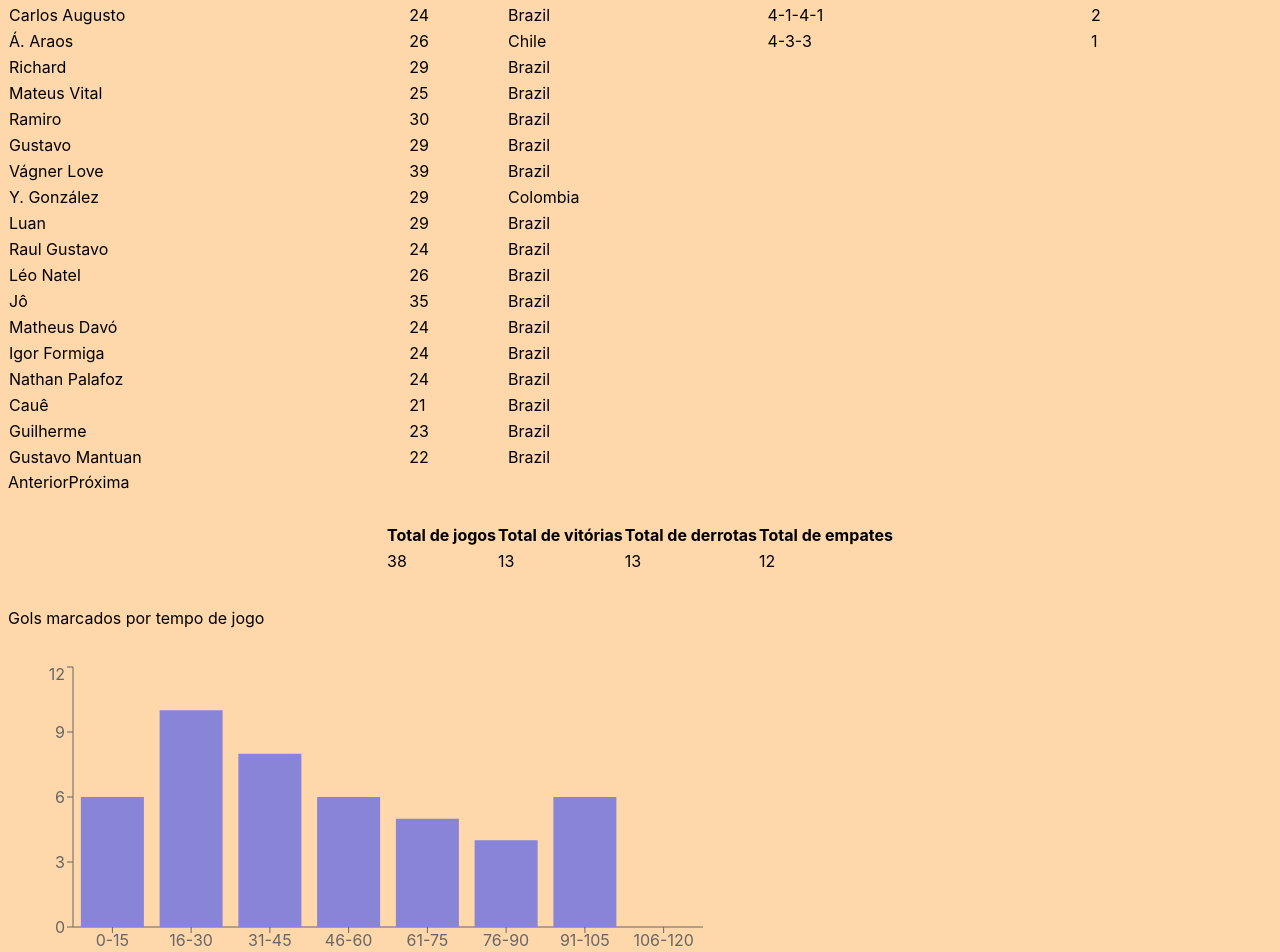
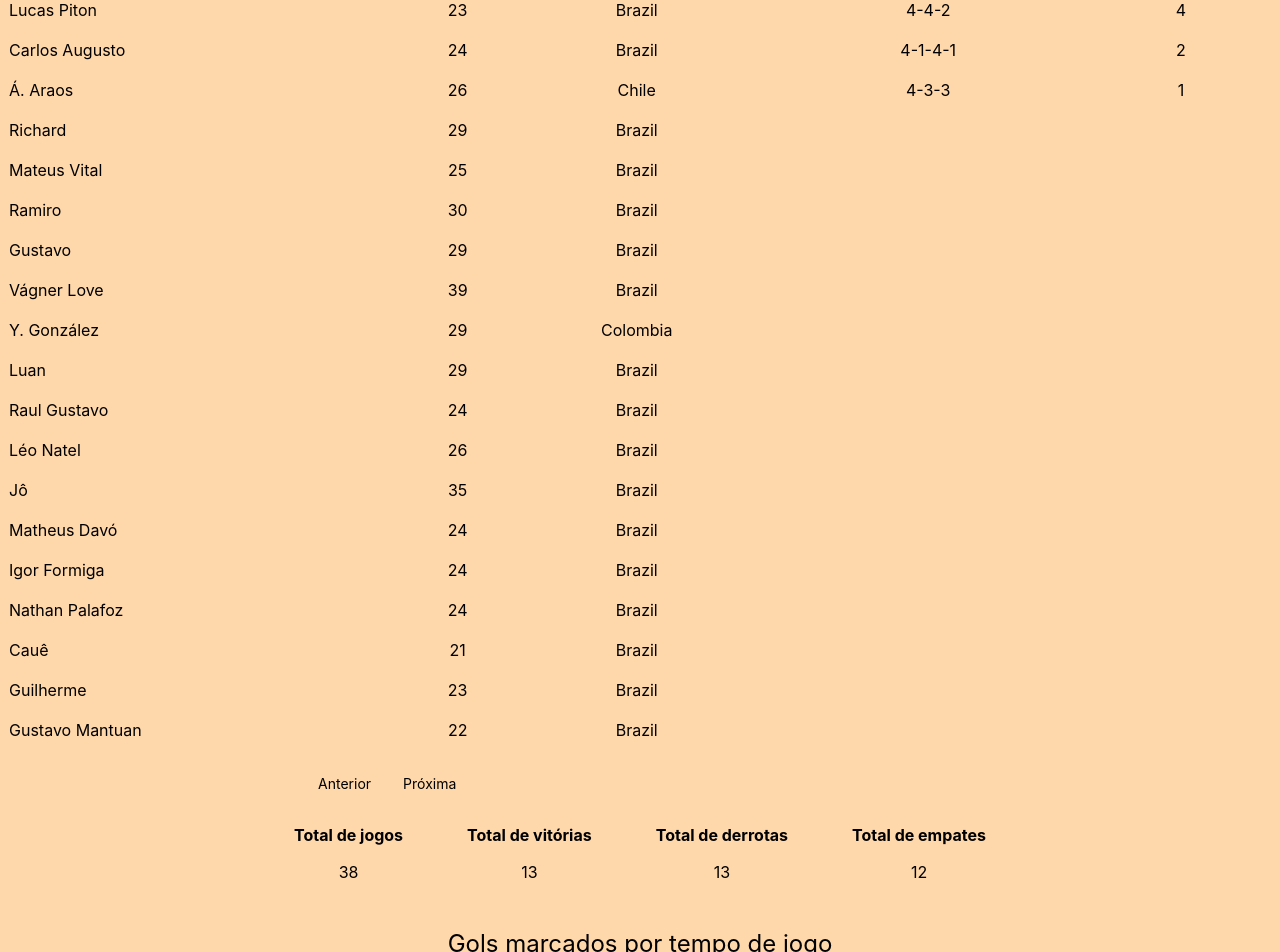
Before and after one commit to marcelo-oliveira-agamenon/footbool-api, a React (Create React App) app: page /club/1 in a window 1280 px wide. Shown: the part 560-1512 px from the top of the page. Built offline with nearby package versions, Linux system fonts and the light colour scheme; no server answers; sample sign-in values are in the browser's storage.

Commit message:
feat: protect routes

```diff
--- a/src/App.tsx
+++ b/src/App.tsx
@@ -1,18 +1,59 @@
-import { BrowserRouter as Router, Route, Routes } from 'react-router-dom';
+import {
+  BrowserRouter as Router,
+  Route,
+  Routes,
+  Navigate,
+} from 'react-router-dom';
 import Login from './pages/login';
 import Home from './pages/home';
 import Clubs from './pages/clubs';
 import Club from './pages/club';
 
+interface IProtectedRoute {
+  token: string;
+  children: JSX.Element;
+}
+
+const ProtectedRoute = ({ token, children }: IProtectedRoute) => {
+  if (!token) {
+    return <Navigate to="/" replace />;
+  }
+
+  return children;
+};
+
 function App() {
+  const tokenKey = localStorage.getItem('token_key') as string;
+
   return (
     <div className="bg-orange-200 w-full min-h-screen">
       <Router>
         <Routes>
           <Route path="/" element={<Login />} />
-          <Route path="/home" element={<Home />} />
-          <Route path="/club" element={<Clubs />} />
-          <Route path="/club/:id" element={<Club />} />
+          <Route
+            path="/home"
+            element={
+              <ProtectedRoute token={tokenKey}>
+                <Home />
+              </ProtectedRoute>
+            }
+          />
+          <Route
+            path="/club"
+            element={
+              <ProtectedRoute token={tokenKey}>
+                <Clubs />
+              </ProtectedRoute>
+            }
+          />
+          <Route
+            path="/club/:id"
+            element={
+              <ProtectedRoute token={tokenKey}>
+                <Club />
+              </ProtectedRoute>
+            }
+          />
         </Routes>
       </Router>
     </div>
--- a/src/pages/club/index.tsx
+++ b/src/pages/club/index.tsx
@@ -96,11 +96,11 @@ export default function Club() {
 
       {clubInfo ? (
         <section className="flex justify-between items-center py-2 px-5 bg-indigo-200 mx-2 rounded-lg my-8">
-          <h1>{clubInfo.team.name}</h1>
+          <h1 className="text-3xl font-bold">{clubInfo.team.name}</h1>
 
-          <h3>Liga: {clubInfo.league.name}</h3>
+          <h3 className="text-xl">Liga: {clubInfo.league.name}</h3>
 
-          <h5>Temporada: {clubInfo.league.season}</h5>
+          <h5 className="text-xl">Temporada: {clubInfo.league.season}</h5>
 
           <img src={clubInfo.team.logo} alt={clubInfo.team.name} />
         </section>
@@ -126,11 +126,11 @@ export default function Club() {
 
                   return (
                     <tr key={`${id}-${age}`}>
-                      <td>{name}</td>
+                      <td className="h-10 ">{name}</td>
 
-                      <td>{age}</td>
+                      <td className="h-10 text-center">{age}</td>
 
-                      <td>{nationality}</td>
+                      <td className="h-10 text-center">{nationality}</td>
                     </tr>
                   );
                 })
@@ -140,8 +140,9 @@ export default function Club() {
             </tbody>
           </table>
 
-          <div>
+          <div className="mt-6 flex justify-center gap-8">
             <button
+              className="text-sm"
               type="button"
               onClick={() => handleChangePage(false)}
               disabled={page === 1}
@@ -150,6 +151,7 @@ export default function Club() {
             </button>
 
             <button
+              className="text-sm"
               type="button"
               onClick={() => handleChangePage(true)}
               disabled={page === pageRange.current}
@@ -172,7 +174,10 @@ export default function Club() {
             <tbody>
               {clubInfo ? (
                 clubInfo.lineups.map((form, index) => (
-                  <tr key={`${index}-${form.formation}`}>
+                  <tr
+                    key={`${index}-${form.formation}`}
+                    className="h-10 text-center"
+                  >
                     <td>{form.formation}</td>
 
                     <td>{form.played}</td>
@@ -191,26 +196,34 @@ export default function Club() {
           <table>
             <thead>
               <tr>
-                <th>Total de jogos</th>
+                <th className="px-8">Total de jogos</th>
 
-                <th>Total de vitórias</th>
+                <th className="px-8">Total de vitórias</th>
 
-                <th>Total de derrotas</th>
+                <th className="px-8">Total de derrotas</th>
 
-                <th>Total de empates</th>
+                <th className="px-8">Total de empates</th>
               </tr>
             </thead>
 
             <tbody>
               {clubInfo ? (
                 <tr>
-                  <td>{clubInfo.fixtures.played.total}</td>
+                  <td className="h-12 text-center">
+                    {clubInfo.fixtures.played.total}
+                  </td>
 
-                  <td>{clubInfo.fixtures.wins.total}</td>
+                  <td className="h-12 text-center">
+                    {clubInfo.fixtures.wins.total}
+                  </td>
 
-                  <td>{clubInfo.fixtures.loses.total}</td>
+                  <td className="h-12 text-center">
+                    {clubInfo.fixtures.loses.total}
+                  </td>
 
-                  <td>{clubInfo.fixtures.draws.total}</td>
+                  <td className="h-12 text-center">
+                    {clubInfo.fixtures.draws.total}
+                  </td>
                 </tr>
               ) : (
                 <tr>Não há resultados disponíveis para este clube</tr>
@@ -219,8 +232,10 @@ export default function Club() {
           </table>
         </section>
 
-        <section className="mt-8">
-          <h3 className="mb-8">Gols marcados por tempo de jogo</h3>
+        <section className="mt-8 mb-10">
+          <h3 className="mb-8 text-center text-2xl">
+            Gols marcados por tempo de jogo
+          </h3>
 
           <BarChart width={700} height={300} data={returnGraphFormat}>
             <XAxis dataKey="name" />
```
